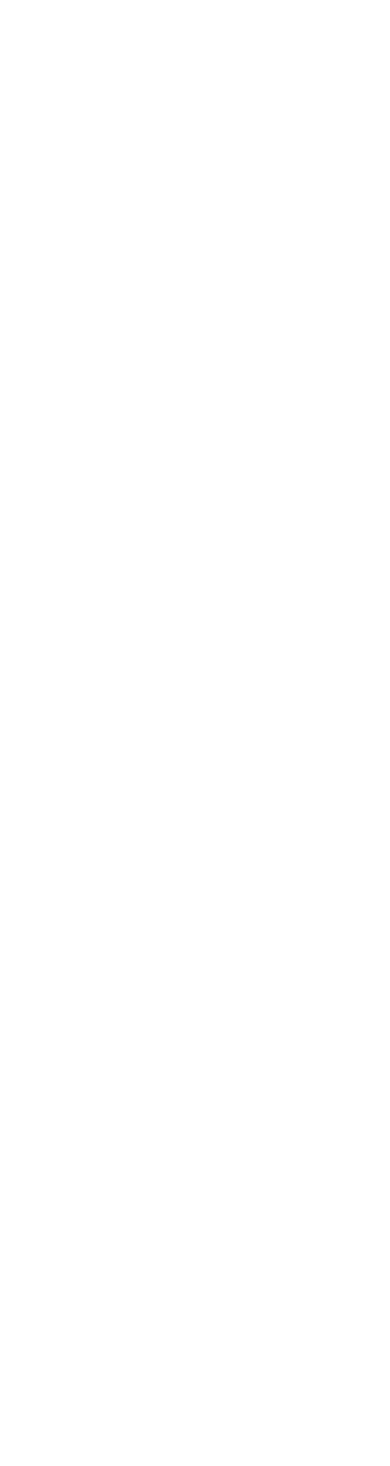
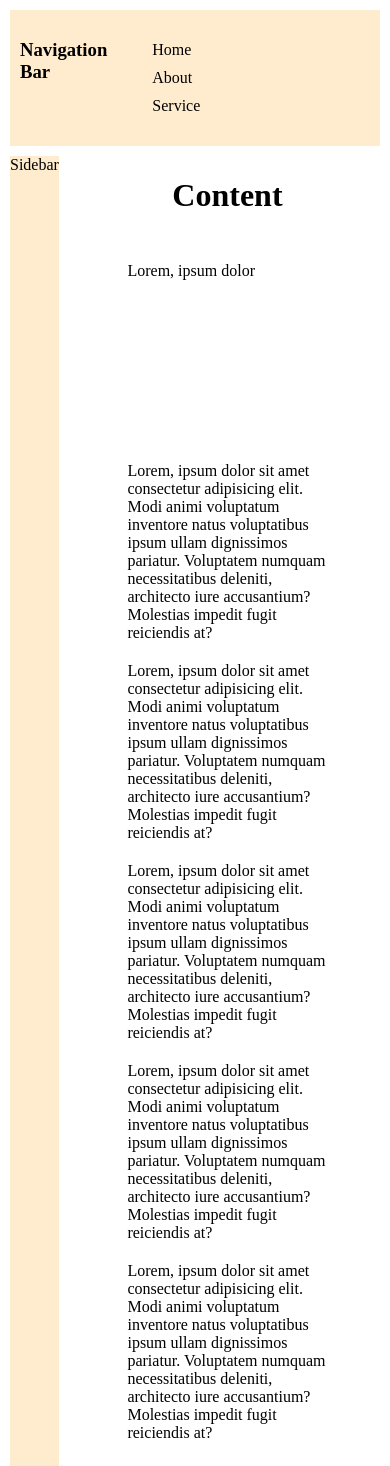
Before and after one commit to Kennjenga/Apprentice-web-foundations, a plain HTML site: page 9. Advanced Styling/Display_properties/home.html in a window 390 px wide. Before the commit the page ends 844 px from the top, so only its background shows below. Drawn offline with Linux system fonts and the light colour scheme.

Commit message:
responsive designs

```diff
--- a/9. Advanced Styling/Display_properties/home.html
+++ b/9. Advanced Styling/Display_properties/home.html
@@ -4,6 +4,76 @@
     <meta charset="UTF-8" />
     <meta name="viewport" content="width=device-width, initial-scale=1.0" />
     <title>Display properties</title>
+    <link rel="stylesheet" href="style.css" />
   </head>
-  <body></body>
+  <body>
+    <body>
+      <div class="navbar">
+        <h3>Navigation Bar</h3>
+        <nav>
+          <ul class="nav_li">
+            <li>Home</li>
+            <li>About</li>
+            <li>Service</li>
+          </ul>
+        </nav>
+      </div>
+      <div class="content">
+        <div class="sidebar">Sidebar</div>
+        <div class="cont">
+          <h1>Content</h1>
+          <div class="cont_area">
+            <div class="c0">
+              <p>Lorem, ipsum dolor</p>
+            </div>
+            <div class="c0">
+              <p>
+                Lorem, ipsum dolor sit amet consectetur adipisicing elit. Modi
+                animi voluptatum inventore natus voluptatibus ipsum ullam
+                dignissimos pariatur. Voluptatem numquam necessitatibus
+                deleniti, architecto iure accusantium? Molestias impedit fugit
+                reiciendis at?
+              </p>
+            </div>
+            <div class="c0">
+              <p>
+                Lorem, ipsum dolor sit amet consectetur adipisicing elit. Modi
+                animi voluptatum inventore natus voluptatibus ipsum ullam
+                dignissimos pariatur. Voluptatem numquam necessitatibus
+                deleniti, architecto iure accusantium? Molestias impedit fugit
+                reiciendis at?
+              </p>
+            </div>
+            <div class="c0">
+              <p>
+                Lorem, ipsum dolor sit amet consectetur adipisicing elit. Modi
+                animi voluptatum inventore natus voluptatibus ipsum ullam
+                dignissimos pariatur. Voluptatem numquam necessitatibus
+                deleniti, architecto iure accusantium? Molestias impedit fugit
+                reiciendis at?
+              </p>
+            </div>
+            <div class="c0">
+              <p>
+                Lorem, ipsum dolor sit amet consectetur adipisicing elit. Modi
+                animi voluptatum inventore natus voluptatibus ipsum ullam
+                dignissimos pariatur. Voluptatem numquam necessitatibus
+                deleniti, architecto iure accusantium? Molestias impedit fugit
+                reiciendis at?
+              </p>
+            </div>
+            <div class="c0">
+              <p>
+                Lorem, ipsum dolor sit amet consectetur adipisicing elit. Modi
+                animi voluptatum inventore natus voluptatibus ipsum ullam
+                dignissimos pariatur. Voluptatem numquam necessitatibus
+                deleniti, architecto iure accusantium? Molestias impedit fugit
+                reiciendis at?
+              </p>
+            </div>
+          </div>
+        </div>
+      </div>
+    </body>
+  </body>
 </html>
--- /dev/null
+++ b/9. Advanced Styling/Display_properties/style.css
@@ -0,0 +1,48 @@
+body{
+    width: auto;
+    height: 100vh;
+    margin: 10px;
+}
+.navbar{
+    display: flex;
+    justify-content: space-between;
+    padding: 10px;
+    height: fit-content;
+    margin-bottom: 10px;
+    background-color: blanchedalmond;
+}
+.nav_li > li{
+    display: inline-block;
+    margin: 5px;
+    width: 100px;
+}
+h1{
+    display: block;
+    text-align: center;
+}
+
+.content{
+    display: grid;
+    grid-gap: 1rem;
+    grid-template-columns: 0.1fr 1fr;
+    grid-template-rows: auto;
+}
+.cont_area{
+    display: flex;
+    flex-direction: row;
+    flex-wrap: wrap;
+    justify-content: center;
+    align-items: center;
+    margin: 10px;
+    padding: 10px;
+
+}
+.c0{
+    display: inline;
+    width: 200px;
+    height: 200px;
+
+}
+.sidebar{
+    background-color: blanchedalmond;
+}
--- /dev/null
+++ b/9. Advanced Styling/floats_and_clearing/style.css
@@ -0,0 +1,62 @@
+* {
+    margin: 10px;
+    box-sizing: border-box;
+}
+
+/* Header styles */
+header {
+    background-color: #f0f0f0;
+    display: flow-root;
+    padding: 10px;
+    text-align: center;
+}
+header h1{
+    float: left;
+}
+
+/* Navigation styles */
+nav ul {
+    float: right;
+    list-style: none;
+    padding: 0;
+    margin: 0;
+}
+
+nav li {
+    width: 100px;
+    position: relative;
+    top: 10px;
+    padding: 5px;
+    display: inline-block;
+    margin-left: 10px;
+}
+
+/* Main content styles */
+main {
+    clear: both;
+    padding: 10px;
+}
+
+article {
+    float: left;
+    width: 60%;
+    padding: 10px;
+    border: 1px solid #ddd;
+    margin-bottom: 10px;
+}
+
+/* Sidebar styles */
+aside {
+    float: right;
+    width: 30%;
+    padding: 10px;
+    border: 1px solid #ddd;
+}
+
+/* Footer styles */
+footer {
+    background-color: #f0f0f0;
+    text-align: center;
+    padding: 10px;
+    clear: both;
+}
--- /dev/null
+++ b/9. Advanced Styling/positioning/style.css
@@ -0,0 +1,72 @@
+.static-box {
+    position: static;
+    width: 100px;
+    height: 100px;
+    background-color: #f0f0f0;
+}
+.static-box #stshead{
+    position: relative;
+    top: 70px;
+}
+
+ /* Relative Positioning */
+ .relative-container {
+    outline: 2px solid black;
+    margin: 10px;
+    position: relative;
+}
+
+.relative-box {
+    position: relative;
+    top: 20px;
+    left: 30px;
+    width: 100px;
+    height: 100px;
+    z-index: -1;
+    background-color: #ffcc00;
+}
+
+ /* Absolute Positioning */
+ .absolute-container {
+    outline: 2px solid red;
+    margin: 10px;
+    position: relative;
+    height: 200px;
+    z-index: -1;
+}
+
+.absolute-box {
+    position: absolute;
+    top: 50px;
+    left: 100px;
+    width: 100px;
+    height: 100px;
+    z-index: -1;
+    background-color: #66cc99;
+}
+
+ /* Fixed Positioning */
+ .fixed-header {
+    position: fixed;
+    top: 0;
+    left: 0;
+    width: 100%;
+    background-color: #333;
+    color: #fff;
+    padding: 10px;
+    text-align: center;
+}
+.cont{
+    display: grid;
+    position: relative;
+    grid-gap: 1rem;
+    top: 20px;
+    grid-template-columns: 0.1fr 1fr;
+}
+.side{
+    background-color: #66cc99;
+    position: sticky;
+    align-self: flex-start;
+    top:20px;
+    left: 10px;
+}
```
Also changed, not shown: 10.Responsive_design/grid_layouts/home.html (+10 -10 lines), 10.Responsive_design/grid_layouts/style.css (+32 -8 lines), 11.styling_forms_and_navigation/Creating_Responsive_Menus_and_Navigation_Bars/home.html (added, +9 -0 lines), 9. Advanced Styling/floats_and_clearing/home.html (+31 -1 lines), 9. Advanced Styling/positioning/home.html (+27 -1 lines), 11.styling_forms_and_navigation/Creating_Responsive_Menus_and_Navigation_Bars/close_X.svg (added), 11.styling_forms_and_navigation/Creating_Responsive_Menus_and_Navigation_Bars/menu.svg (added), 11.styling_forms_and_navigation/Creating_Responsive_Menus_and_Navigation_Bars/style.css (added).
